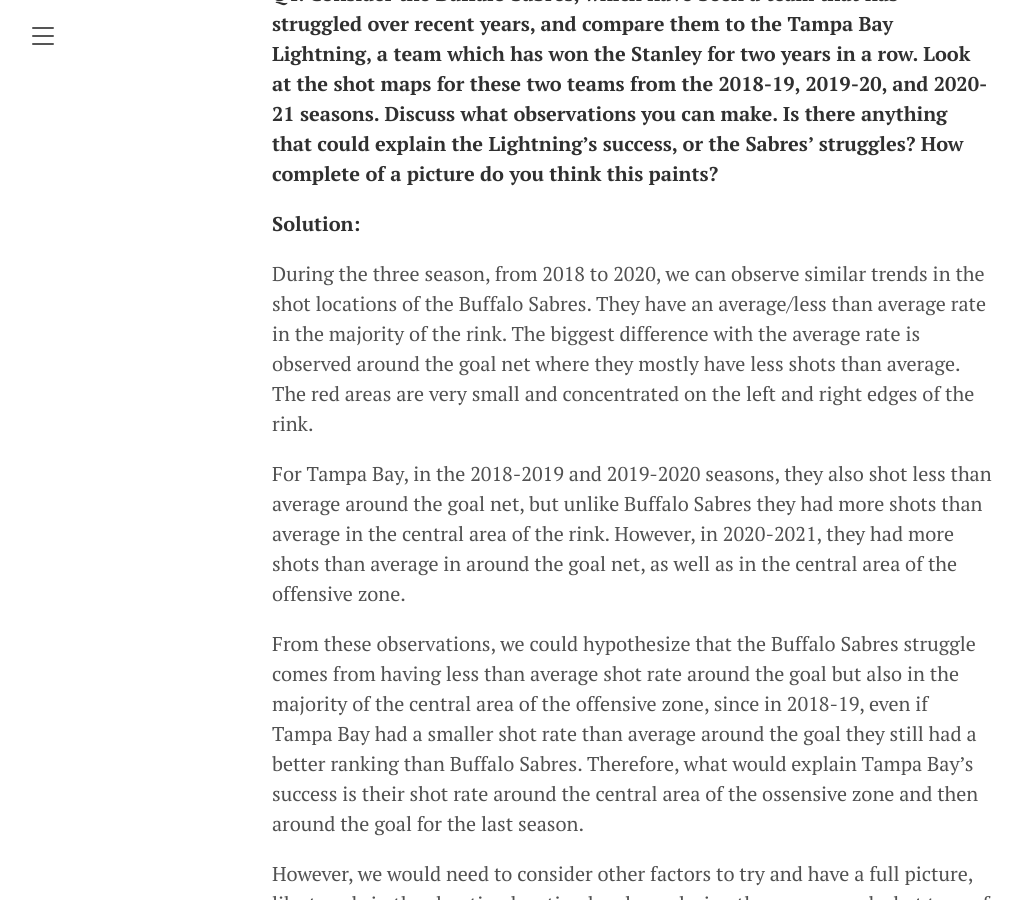
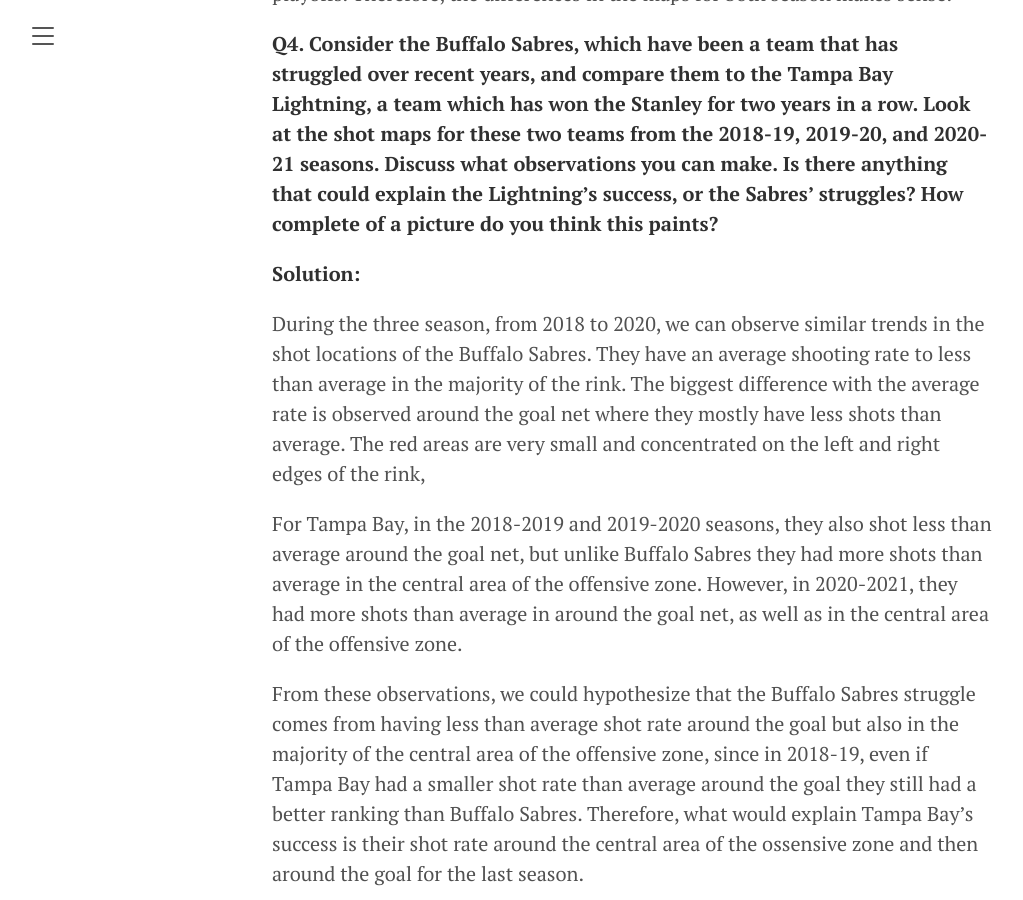
Before and after one commit to IFT6758-Team-08/Blogpost, a Jekyll site: the page built from _posts/2022-10-06-Milestone-1.md, in a window 1280 px wide and 900 px high, scrolled down 13884 px. Shown: the whole window, without its empty margins (8-1031 px from the left). Built offline with Jekyll 4.4.1, drawn with Linux system fonts in a browser that asks for light colours; some of the changed text lies outside the part shown.

Commit message:
Create 2022-10-06-Milestone-1.md

````diff
--- a/_posts/2022-10-06-Milestone-1.md
+++ b/_posts/2022-10-06-Milestone-1.md
@@ -14,11 +14,11 @@ It first checks whether the data for the requested season exists or not: If it i
 
 ### How does it download the requested data?
 
- 1. First we need to specify the GAME_ID in the following URL to be able to download the data:
+ 1. First we need to specify the **GAME_ID** in the following URL to be able to download the data:
  https://statsapi.web.nhl.com/api/v1/game/[GAME_ID]/feed/live/
 
 	We know that GAME_ID for a regular season is created like this:
-	4 digits for the **season year + 02 + 4 digits for specific game number.** \
+	4 digits for the **season year** + **02** + 4 digits for **specific game number.** \
 So the first game of the season 2016-2017 will have GAME_ID of 2016020001.
 
 	This is how we create the GAME_ID in this function:
@@ -26,7 +26,7 @@ So the first game of the season 2016-2017 will have GAME_ID of 2016020001.
 	    GAME_ID = "{}02{:04d}".format(year, i)
 	```
 
-	, where i is **specific number of the game.**
+	where i is **specific number of the game.**
 
 	Using this, we can create the GAME_IDs for each season and we only need to increase the GAME_ID by 1 to go to the next game.
 
@@ -104,7 +103,7 @@ Now we can easily make GAME_IDs for a playoff game and download their URL like b
 
 p_round is the round number, match_up is the matchup number and game is the game number in that matchup.
 
-We can now download our data using **request** library and if the liveData exists, we save the data in the dictionary format explained before(we will save data in **all_playoff_games** dictionary). If not, we will skip saving and will move on to the next itereation available.
+We can now download our data using **request** library and if the liveData exists, we save the data in the dictionary format explained before (we will save data in **all_playoff_games** dictionary). If not, we will skip saving and will move on to the next itereation available.
 
 At the final step we save the **all_playoff_games** to a json file like before.
 
@@ -313,9 +312,9 @@ The difference in the trends observed in the two season can be a factor explaini
 
 **Solution:**
 
-During the three season, from 2018 to 2020, we can observe similar trends in the shot locations of the Buffalo Sabres. They have an average/less than average rate in the majority of the rink. The biggest difference with the average rate is observed around the goal net where they mostly have less shots than average. The red areas are very small and concentrated on the left and right edges of the rink.
+During the three season, from 2018 to 2020, we can observe similar trends in the shot locations of the Buffalo Sabres. They have an average shooting rate to less than average in the majority of the rink. The biggest difference with the average rate is observed around the goal net where they mostly have less shots than average. The red areas are very small and concentrated on the left and right edges of the rink,
 
-For Tampa Bay, in the 2018-2019 and 2019-2020 seasons, they also shot less than average around the goal net, but unlike Buffalo Sabres they had more shots than average in the central area of the rink. However, in 2020-2021, they had more shots than average in around the goal net, as well as in the central area of the offensive zone.
+For Tampa Bay, in the 2018-2019 and 2019-2020 seasons, they also shot less than average around the goal net, but unlike Buffalo Sabres they had more shots than average in the central area of the offensive zone. However, in 2020-2021, they had more shots than average in around the goal net, as well as in the central area of the offensive zone.
 
 From these observations, we could hypothesize that the Buffalo Sabres struggle comes from having less than average shot rate around the goal but also in the majority of the central area of the offensive zone, since in 2018-19, even if Tampa Bay had a smaller shot rate than average around the goal they still had a better ranking than Buffalo Sabres. Therefore, what would explain Tampa Bay’s success is their shot rate around the central area of the ossensive zone and then around the goal for the last season.
 
````
Also changed, not shown: other parts of _posts/2022-10-06-Milestone-1.md (+11 -12 lines).
